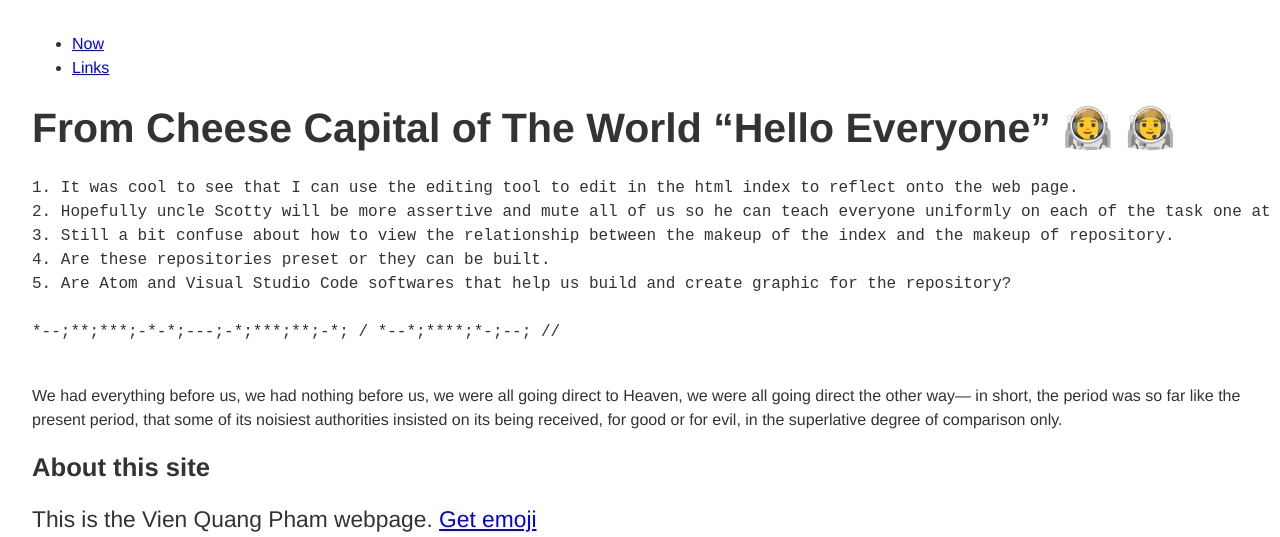
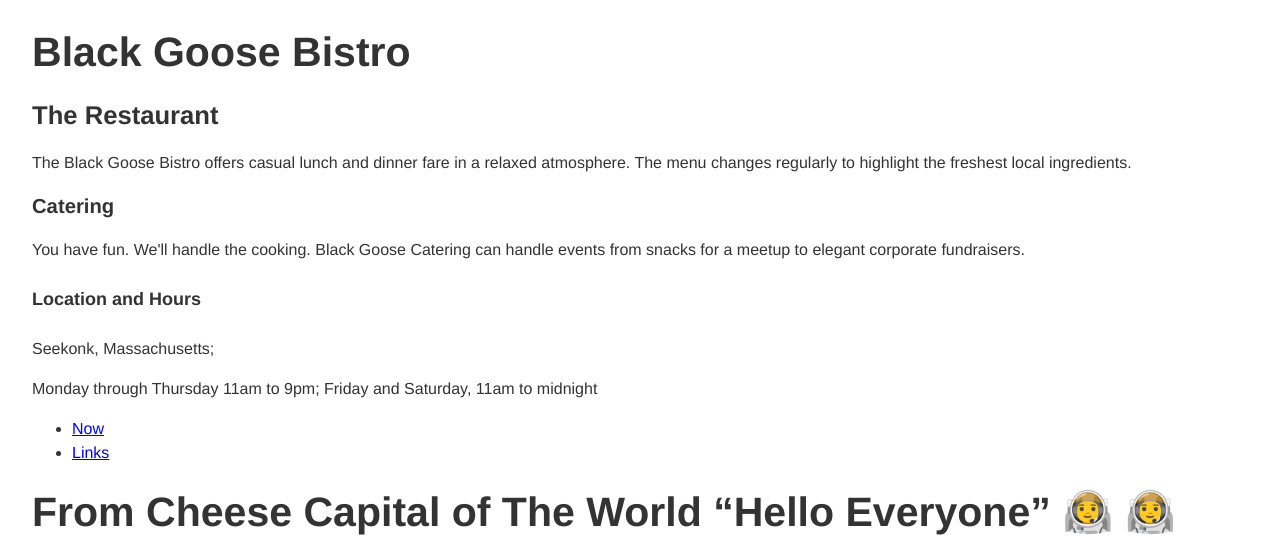
Before and after one commit to vienquang/vienquang.github.io, a plain HTML site: page index.html in a window 1280 px wide. Shown: the top 537 px of the page. Drawn offline with Linux system fonts and the light colour scheme.

Commit message:
Update index.html

```diff
--- a/index.html
+++ b/index.html
@@ -14,6 +14,18 @@
   </head>
 
   <body>
+    <h1>Black Goose Bistro</h1>
+
+    <h2>The Restaurant</h2>
+    <p>The Black Goose Bistro offers casual lunch and dinner fare in a relaxed atmosphere. The menu changes regularly to highlight the freshest local ingredients.</p>
+
+    <h3>Catering</h3>
+    <p>You have fun. We'll handle the cooking. Black Goose Catering can handle events from snacks for a meetup to elegant corporate fundraisers.</p>
+
+    <h4>Location and Hours</h4>
+    <p>Seekonk, Massachusetts;</p>
+    <p>Monday through Thursday 11am to 9pm; Friday and Saturday, 11am to midnight</p>
+
     <nav role="navigation">
       <ul>
         <li><a href="now/index.html">Now</a></li>
```
